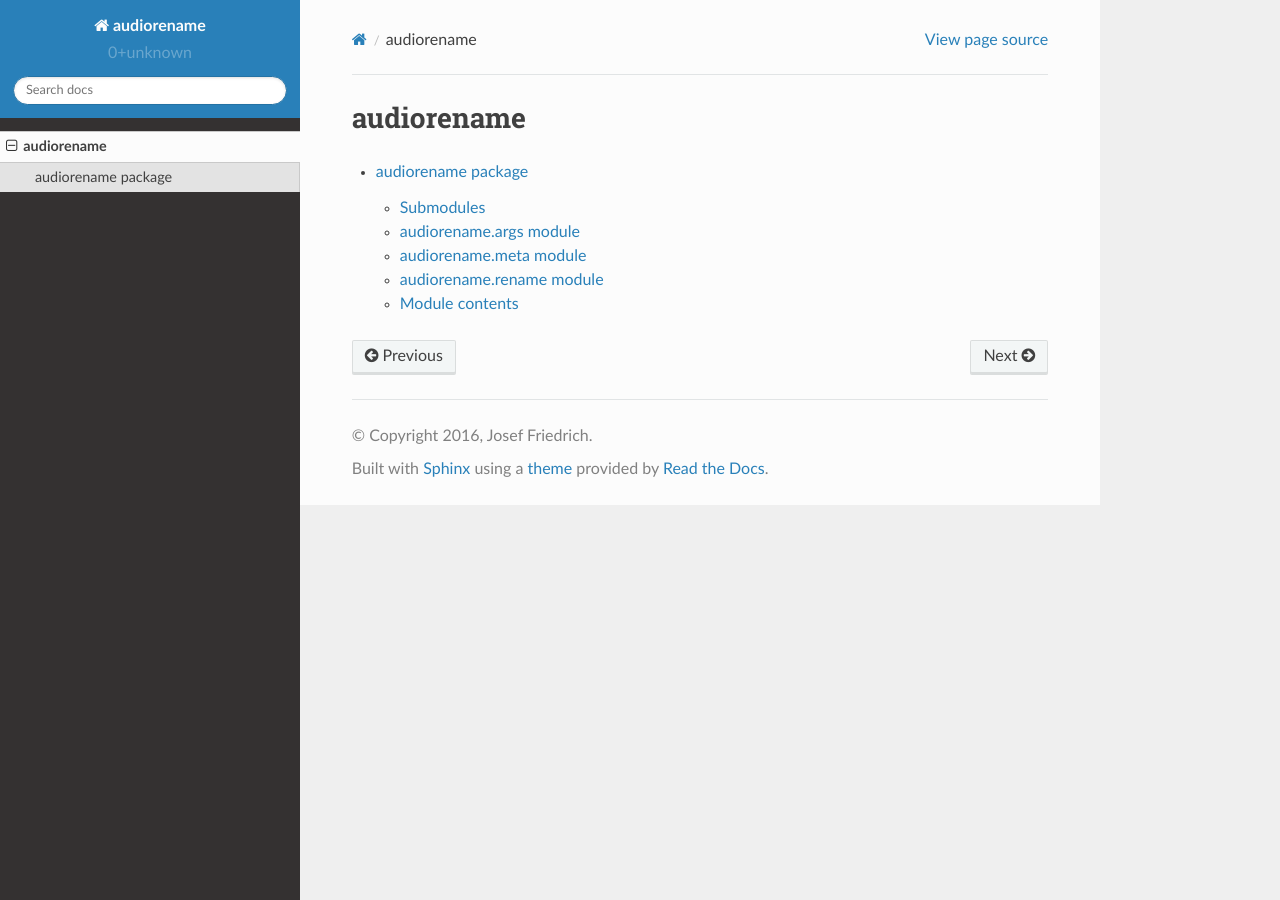
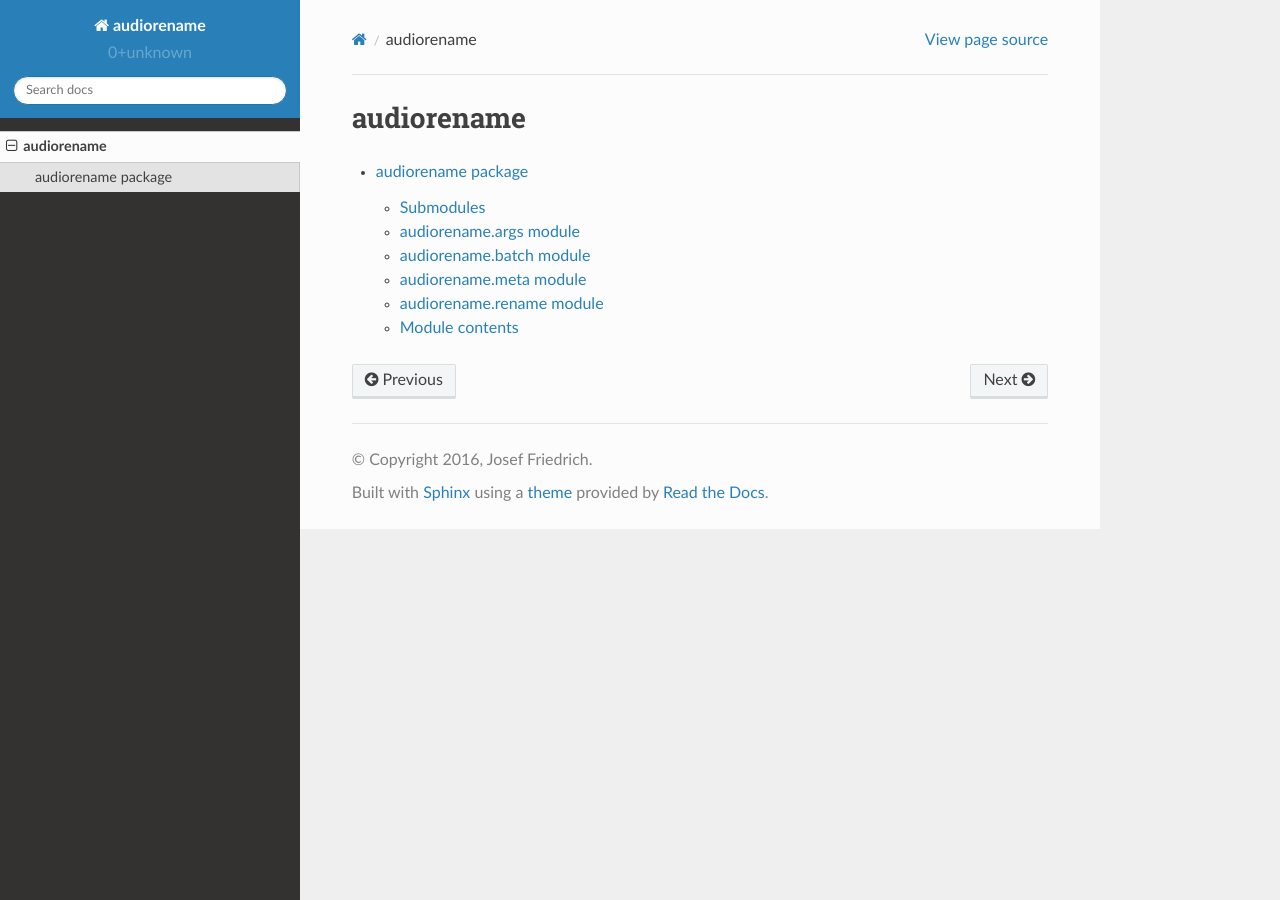
Before and after one commit to Josef-Friedrich/audiorename, a Sphinx documentation site: the page built from doc/source/modules.rst, in a window 1280 px wide. Built offline with Sphinx 7.4.7 and the Read the Docs theme 2.0.0, drawn with Linux system fonts in a browser that asks for light colours.

Commit message:
Fix doc warning

```diff
--- a/doc/source/audiorename.rst
+++ b/doc/source/audiorename.rst
@@ -12,8 +12,8 @@
     :undoc-members:
     :show-inheritance:
 
-    audiorename.batch module
-    -----------------------
+audiorename.batch module
+------------------------
 
     .. automodule:: audiorename.batch
         :members:
```
